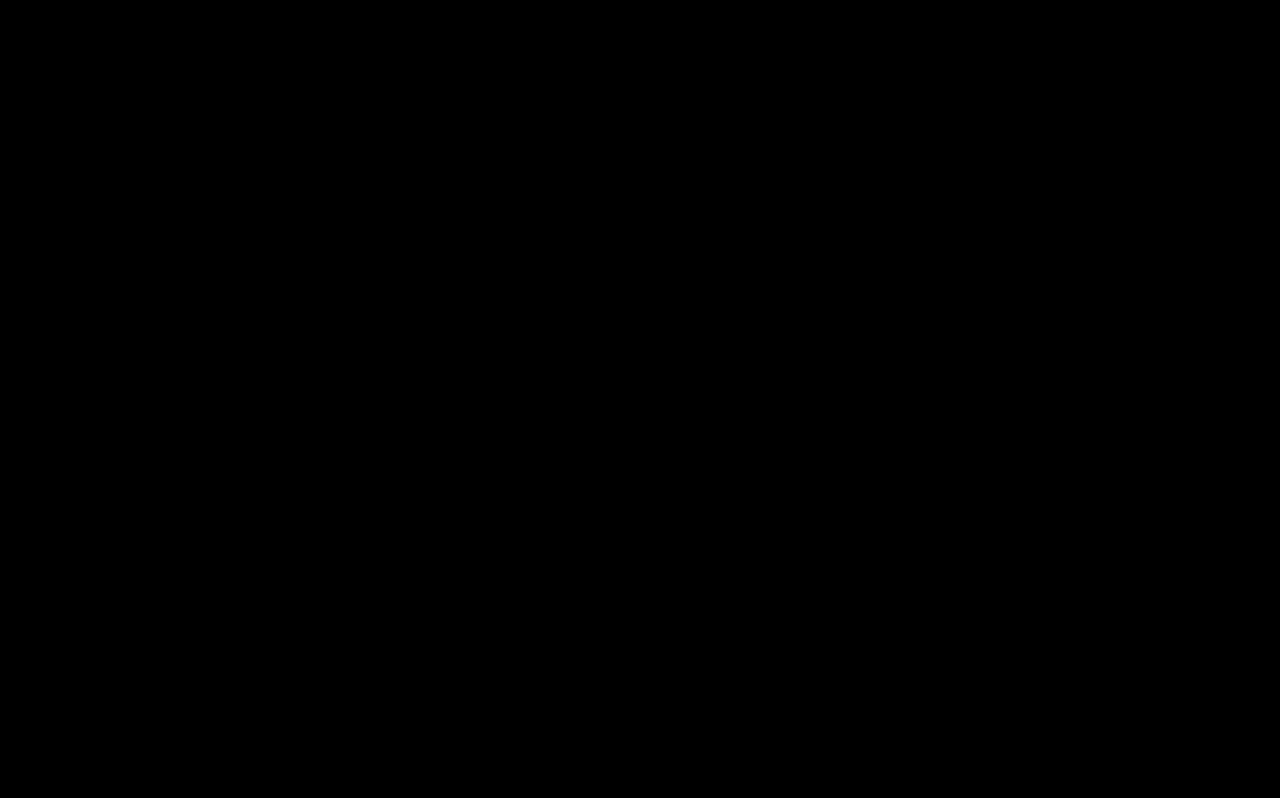
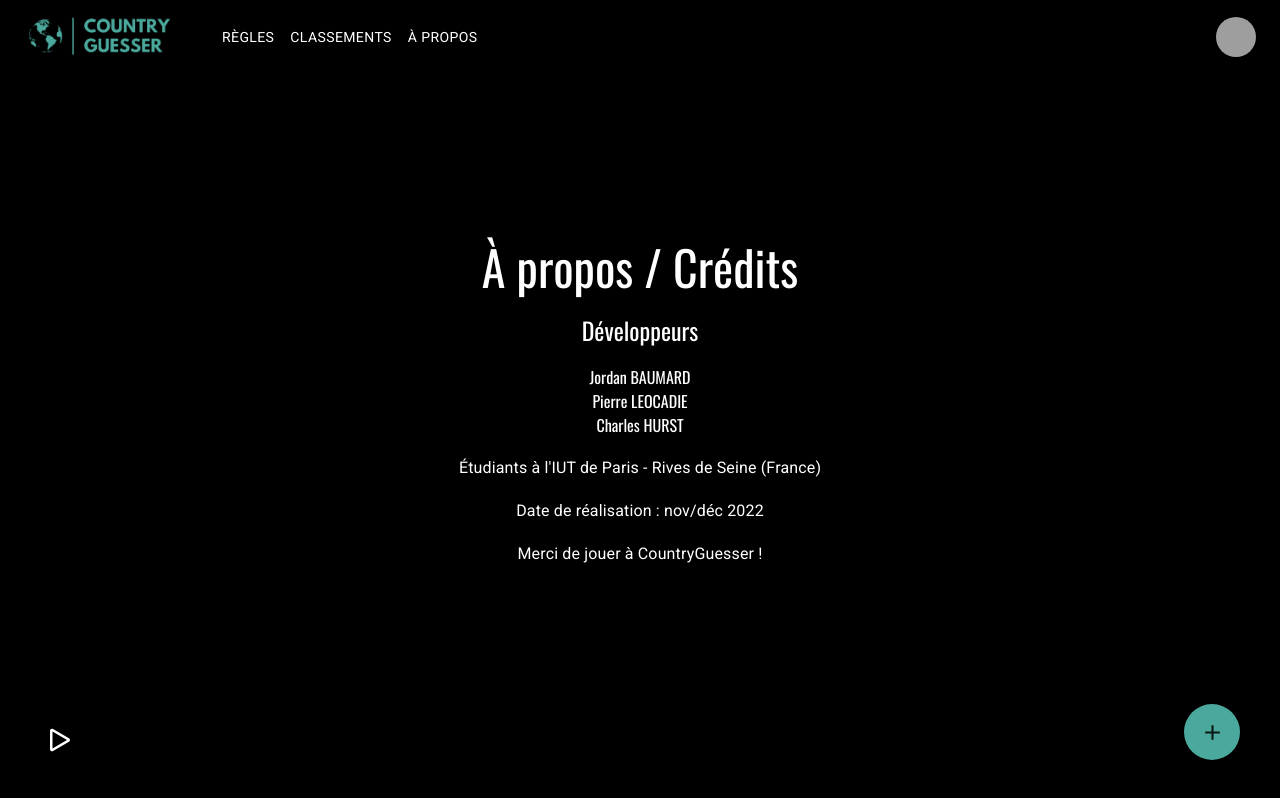
Before and after one commit to jordanbmrd/CountryGuesser, a React (Create React App) app: page /about in a window 1280 px wide. Before the commit this address had no page. Shown: the top 798 px of the page. Built offline with nearby package versions, Linux system fonts and the light colour scheme; grey boxes are pictures that could not be loaded.

Commit message:
About page

```diff
--- a/package.json
+++ b/package.json
@@ -15,6 +15,7 @@
     "@types/react": "^18.0.25",
     "@types/react-dom": "^18.0.9",
     "mapbox-gl": "^2.11.0",
+    "mapbox-gl-circle": "^1.6.7",
     "react": "^18.2.0",
     "react-confetti": "^6.1.0",
     "react-dom": "^18.2.0",
--- a/src/App.tsx
+++ b/src/App.tsx
@@ -1,16 +1,16 @@
 import './App.css';
-import { useEffect, useState } from "react";
+import { useState } from "react";
 import {
   BrowserRouter as Router,
   Routes,
   Route,
-  useLocation,
 } from "react-router-dom";
 import Login from './components/authentification/Login';
 import Register from './components/authentification/Register';
 import Dashboard from './components/dashboard/Dashboard';
 import Game from './components/game/Game';
 import Leaderboards from './components/leaderboards/Leaderboards';
+import About from './components/about/About';
 
 function App() {
   const [user, setUser] = useState({ username: "dorit75", email: "dorit75@gmail.com", date: "02/12/2022" });
@@ -23,6 +23,7 @@ function App() {
         <Route path="/register" element={ <Register /> } />
         <Route path="/game" element={ <Game /> } />
         <Route path="/leaderboards" element={ <Leaderboards /> } />
+        <Route path="/about" element={ <About /> } />
       </Routes>
     </Router>
   );
--- /dev/null
+++ b/src/animations/credits.animation.css
@@ -0,0 +1,56 @@
+:root {
+    --start-position: 110%;
+    --end-position: -50%;
+    --animation-duration: 10s;
+}
+
+@keyframes credits {
+    0% {
+        top: var(--start-position);
+    }
+    100% {
+        top: var(--end-position);
+    }
+}
+
+@-moz-keyframes credits {
+    0% {
+        top: var(--start-position);
+    }
+    100% {
+        top: var(--end-position);
+    }
+}
+
+@-webkit-keyframes credits {
+    0% {
+        top: var(--start-position);
+    }
+    100% {
+        top: var(--end-position);
+    }
+}
+
+@-ms-keyframes credits {
+    0% {
+        top: var(--start-position);
+    }
+    100% {
+        top: var(--end-position);
+    }
+}
+
+@-o-keyframes credits {
+    0% {
+        top: var(--start-position);
+    }
+    100% {
+        top: var(--end-position);
+    }
+}
+.credits {
+    animation: var(--animation-duration) credits linear infinite;
+    -moz-animation: var(--animation-duration) credits linear infinite;
+    -webkit-animation: var(--animation-duration) credits linear infinite;
+    -o-animation: var(--animation-duration) credits linear infinite;
+}
--- /dev/null
+++ b/src/components/about/About.styles.css
@@ -0,0 +1,31 @@
+.about {
+    position: absolute;
+    top: var(--start-position);
+    text-align: center;
+    color: white;
+
+    width: 600px;
+    margin: auto;
+}
+.about h3, h5, li {
+    font-family: 'Oswald', sans-serif !important;
+}
+.about ul {
+    list-style-type: none;
+    padding: 0;
+    display: flex;
+    flex-direction: column;
+    justify-content: center;
+    align-items: center;
+}
+.about ul li {
+    width: fit-content;
+}
+
+.playStateIcon {
+    position: absolute;
+    bottom: 40px;
+    left: 40px;
+    color: white;
+    font-size: 40px;
+}
--- /dev/null
+++ b/src/components/about/About.tsx
@@ -0,0 +1,61 @@
+import { useState, useRef, useEffect } from "react";
+import { Stack, Box, Typography, Snackbar, Fade } from "@mui/material";
+import { BsPlay, BsPause } from "react-icons/bs";
+import Navbar from "../main/Navbar";
+import FabMenu from "../main/FabMenu";
+import "../../animations/credits.animation.css";
+import "./About.styles.css";
+
+const About = () => {
+    const creditsRef = useRef<HTMLDivElement>(null);
+    const [isCreditsRunning, setIsCreditsRunning] = useState(true);
+
+    const handlePauseCredits = () => {
+        setIsCreditsRunning(isCreditsRunning => !isCreditsRunning);
+        if (creditsRef.current) {
+            creditsRef.current.style.animationPlayState = isCreditsRunning ? 'paused' : 'running';
+        }
+    }
+  return (
+    <>
+        <Navbar />
+
+        <Stack
+        justifyContent="center"
+        alignItems="center"
+        width="100vw"
+        height="92vh"
+        sx={{ position: "relative", overflow: "hidden", bottom: 0 }}
+        onClick={handlePauseCredits}>
+            <Box
+            ref={creditsRef}
+            className="credits about">
+                <Typography variant="h3">À propos / Crédits</Typography>
+                <br />
+                <Typography variant="h5">Développeurs</Typography>
+                <br />
+                <ul>
+                    <li>Jordan BAUMARD</li>
+                    <li>Pierre LEOCADIE</li>
+                    <li>Charles HURST</li>
+                </ul>
+                <br />
+                <Typography>Étudiants à l'IUT de Paris - Rives de Seine (France)</Typography>
+                <br />
+                <Typography>Date de réalisation : nov/déc 2022</Typography>
+                <br />
+                <Typography>Merci de jouer à CountryGuesser !</Typography>
+            </Box>
+        </Stack>
+
+        {
+            isCreditsRunning ? <BsPlay className="playStateIcon" />
+            : <BsPause className="playStateIcon" />
+        }
+
+        <FabMenu />
+    </>
+  );
+}
+
+export default About;
--- a/src/components/game/Map.tsx
+++ b/src/components/game/Map.tsx
@@ -30,7 +30,8 @@ const displayCircle = (map: any, lat: number, lng: number, precision: number) =>
     map.getLayer(idOutline) && map.removeLayer(idOutline);
     map.getSource(idOutline) && map.removeSource(idOutline);
 
-    map.addLayer({
+    // Couleur du cercle
+    /*map.addLayer({
         "id": idCircle,
         "type": "fill",
         "source": {
@@ -41,7 +42,8 @@ const displayCircle = (map: any, lat: number, lng: number, precision: number) =>
             "fill-color": "red",
             "fill-opacity": 0.5
         }
-    });
+    });*/
+    // Contour du cercle
     map.addLayer({
         "id": idOutline,
         "type": "line",
@@ -148,7 +150,6 @@ const Map = (props: MapProps) => {
 
         const lat = props.mysteryCountry.latLng[0];
         const lng = props.mysteryCountry.latLng[1];
-        console.log(lat, lng);
         displayCircle(map.current, lat, lng, props.leftClues);
     }
 
--- a/src/components/main/Navbar.tsx
+++ b/src/components/main/Navbar.tsx
@@ -16,7 +16,7 @@ const pages = [
     },
     {
         name: 'À propos',
-        link: '/'
+        link: '/about'
     }];
 
 function Navbar() {
--- a/src/components/user/ParametersDialog.tsx
+++ b/src/components/user/ParametersDialog.tsx
@@ -1,4 +1,3 @@
-import { styled } from '@mui/material/styles';
 import { Button, Typography, Dialog, DialogContent, DialogActions } from "@mui/material";
 import DialogTitle from "./DialogTitle";
 
--- a/src/components/user/ProfileDialog.tsx
+++ b/src/components/user/ProfileDialog.tsx
@@ -1,5 +1,4 @@
-import { Button, Typography, Dialog, DialogContent, DialogActions, IconButton } from "@mui/material";
-import { AiFillCloseCircle } from 'react-icons/ai';
+import { Button, Typography, Dialog, DialogContent, DialogActions } from "@mui/material";
 import DialogTitle from "./DialogTitle";
 
 const ProfileDialog = (props: ProfileDialogProps) => {
```
Also changed, not shown: src/animations/shake.animation.css (indentation only), 1 other file (tests, documents, lock files or other folders).
